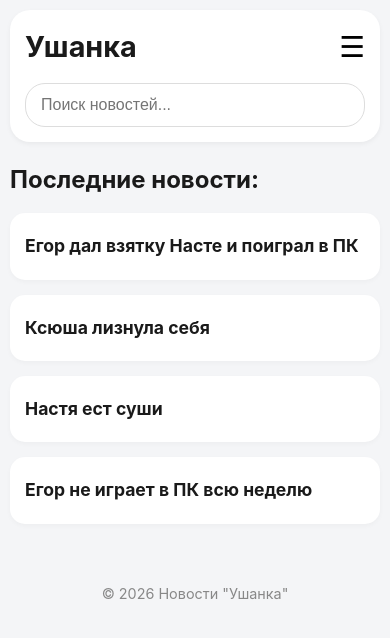
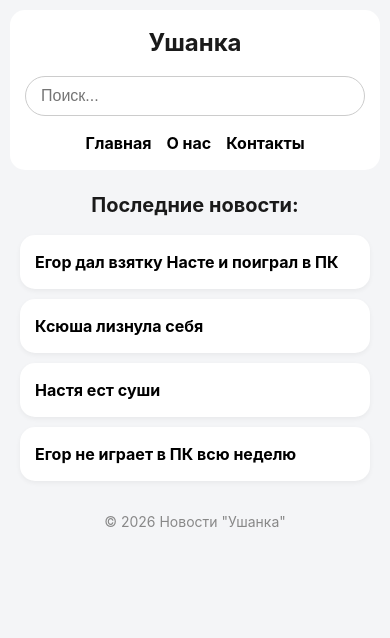
Before and after one commit to Trastoster/ushanka-newss, a plain HTML site: page index.html in a window 390 px wide. Drawn offline with Linux system fonts and the light colour scheme.

Commit message:
Add files via upload

```diff
--- a/index.html
+++ b/index.html
@@ -2,22 +2,16 @@
 <html lang="ru">
 <head>
     <meta charset="UTF-8">
-    <meta name="viewport" content="width=device-width, initial-scale=1.0">
+    <meta name="viewport" content="width=device-width, initial-scale=1.0, maximum-scale=1.0, user-scalable=no">
     <meta name="description" content="Ушанка — новостной сайт">
     <title>Новости Ушанка</title>
     <link rel="stylesheet" href="style.css">
 </head>
 <body>
     <header>
-        <div class="header-top">
-            <h1><b>Ушанка</b></h1>
-            <!-- Кнопка бургер-меню (видна только на телефоне) -->
-            <button class="menu-toggle" id="menuToggle">☰</button>
-        </div>
-
-        <input type="text" id="searchInput" placeholder="Поиск новостей..." class="search-bar">
-
-        <nav id="navMenu">
+        <h1><b>Ушанка</b></h1>
+        <input type="text" id="searchInput" placeholder="Поиск..." class="search-bar">
+        <nav>
             <ul class="menu">
                 <li><a href="index.html"><b>Главная</b></a></li>
                 <li><a href="about.html"><b>О нас</b></a></li>
@@ -36,7 +30,7 @@
             <h2 class="news-item"><a href="newsaegorapc.html">Егор не играет в ПК всю неделю</a></h2>
         </section>
 
-        <p id="noResults" style="display: none; text-align: center; color: #888;">По вашему запросу ничего не найдено.</p>
+        <p id="noResults" style="display: none; text-align: center; color: #888;">Ничего не найдено.</p>
     </main>
 
     <footer>
@@ -44,7 +38,6 @@
     </footer>
 
     <script>
-        // Скрипт поиска
         document.getElementById('searchInput').addEventListener('input', function(e) {
             let searchText = e.target.value.toLowerCase().trim();
             let newsItems = document.querySelectorAll('.news-item');
@@ -67,14 +60,6 @@
                 noResultsMsg.style.display = 'none';
             }
         });
-
-        // Скрипт для бургер-меню
-        const menuToggle = document.getElementById('menuToggle');
-        const navMenu = document.getElementById('navMenu');
-
-        menuToggle.addEventListener('click', function() {
-            navMenu.classList.toggle('active');
-        });
     </script>
 </body>
 </html>
--- a/style.css
+++ b/style.css
@@ -1,223 +1,133 @@
-/* --- СБРОС И БАЗОВЫЕ СТИЛИ --- */
+/* Сброс, чтобы ничего не вылезало за экран */
 * {
-    box-sizing: border-box; /* Важно: padding не увеличивает ширину элементов */
+    box-sizing: border-box;
+    margin: 0;
+    padding: 0;
 }
 
 body {
     background: #F4F5F7;
-    font-family: -apple-system, BlinkMacSystemFont, "Segoe UI", Roboto, Helvetica, Arial, sans-serif;
-    margin: 0;
-    padding: 0;
+    font-family: -apple-system, BlinkMacSystemFont, "Segoe UI", Roboto, Arial, sans-serif;
+    color: #1a1a1a;
     line-height: 1.5;
-    color: #1a1a1a;
 }
 
 a {
     text-decoration: none;
-    color: inherit;
+    color: black;
 }
 
-/* --- ШАПКА --- */
+/* Шапка сайта */
 header {
     background: #FFFFFF;
-    margin: 15px 20px;
-    border-radius: 20px;
-    padding: 15px 20px;
+    margin: 10px;
+    padding: 15px;
+    border-radius: 15px;
     display: flex;
+    flex-wrap: wrap; /* Позволяет элементам переноситься на новую строку */
     align-items: center;
     justify-content: space-between;
-    flex-wrap: wrap;
-    box-shadow: 0 2px 5px rgba(0,0,0,0.05); /* Легкая тень для объема */
-}
-
-.header-top {
-    display: flex;
-    align-items: center;
-    justify-content: space-between;
-    width: 100%;
+    gap: 15px;
 }
 
 header h1 {
+    font-size: 24px;
     margin: 0;
-    font-size: 1.8rem;
+}
+
+.search-bar {
+    padding: 10px 15px;
+    border-radius: 20px;
+    border: 1px solid #ccc;
+    outline: none;
+    font-size: 16px;
+    flex-grow: 1; /* Поиск занимает свободное место */
+    max-width: 300px;
 }
 
 .menu {
     display: flex;
     gap: 20px;
     list-style: none;
-    margin: 0;
-    padding: 0;
-    font-size: 1.1rem;
+    font-size: 18px;
+    flex-wrap: wrap;
 }
 
-.menu a {
-    font-weight: 500;
-    transition: color 0.2s;
-}
-
-.menu a:hover {
-    color: #666;
-}
-
-.search-bar {
-    padding: 10px 15px;
-    border-radius: 20px;
-    border: 1px solid #ddd;
-    outline: none;
-    font-size: 1rem;
-    margin-left: 20px;
-    width: 250px;
-    transition: border-color 0.2s;
-}
-
-.search-bar:focus {
-    border-color: #888;
-}
-
-.menu-toggle {
-    display: none; /* Скрыта на десктопе */
-    background: none;
-    border: none;
-    font-size: 1.8rem;
-    cursor: pointer;
-    padding: 0;
-}
-
-/* --- ОСНОВНОЙ КОНТЕНТ --- */
+/* Основной контент */
 .container {
     max-width: 800px;
     margin: 0 auto;
-    padding: 0 20px;
+    padding: 0 10px;
 }
 
 .lastnews {
-    margin: 30px 0 20px 0;
-    font-size: 1.8rem;
+    margin: 20px 0 15px 10px;
+    font-size: 24px;
 }
 
 .news-item {
-    margin: 15px 0;
+    margin: 10px;
 }
 
 .news-item a {
     display: block;
-    padding: 25px 20px;
+    padding: 20px 15px;
     background: #FFFFFF;
-    border-radius: 20px;
-    font-size: 1.2rem;
-    font-weight: bold;
-    box-shadow: 0 2px 5px rgba(0,0,0,0.03);
-    transition: transform 0.2s, box-shadow 0.2s;
-}
-
-.news-item a:hover {
-    transform: translateY(-2px);
-    box-shadow: 0 5px 15px rgba(0,0,0,0.08);
+    border-radius: 15px;
+    font-size: 18px;
+    box-shadow: 0 2px 5px rgba(0,0,0,0.05);
 }
 
 .text-box {
-    padding: 25px 20px;
+    padding: 20px 15px;
     background: #FFFFFF;
-    margin: 15px 0;
-    border-radius: 20px;
-    font-size: 1.1rem;
-    box-shadow: 0 2px 5px rgba(0,0,0,0.03);
+    margin: 10px;
+    border-radius: 15px;
+    font-size: 18px;
 }
 
 footer {
     text-align: center;
-    padding: 30px 20px;
+    padding: 20px;
     color: #888;
-    font-size: 0.9rem;
+    font-size: 14px;
 }
 
-
 /* =========================================
-   МОБИЛЬНАЯ ОПТИМИЗАЦИЯ (Экраны до 768px)
+   МОБИЛЬНАЯ ВЕРСИЯ (Экраны до 768px)
    ========================================= */
 @media (max-width: 768px) {
-
-    /* Шапка */
     header {
-        margin: 10px;
-        padding: 15px;
-        flex-direction: column;
-        align-items: stretch;
-        gap: 15px;
+        flex-direction: column; /* Все элементы шапки встают в столбик */
+        align-items: center;
+        text-align: center;
     }
 
-    /* Логотип и бургер в одну строку */
-    .header-top {
-        display: flex;
-        justify-content: space-between;
-        align-items: center;
-    }
-
-    .menu-toggle {
-        display: block; /* Показываем бургер */
-    }
-
-    /* Скрываем меню по умолчанию на телефоне */
-    #navMenu {
-        display: none;
+    .search-bar {
         width: 100%;
-        background: #f9f9f9;
-        border-radius: 15px;
-        padding: 10px;
-    }
-
-    /* Класс active будет добавляться через JS для показа меню */
-    #navMenu.active {
-        display: block;
+        max-width: 100%;
     }
 
     .menu {
-        flex-direction: column; /* Пункты меню в столбик */
-        gap: 10px;
-        align-items: center;
-        font-size: 1.2rem;
-    }
-
-    .menu li {
-        width: 100%;
-        text-align: center;
-        padding: 10px 0;
-        border-bottom: 1px solid #eee;
-    }
-
-    .menu li:last-child {
-        border-bottom: none;
-    }
-
-    /* Поиск на всю ширину */
-    .search-bar {
-        width: 100%;
-        margin-left: 0;
-        padding: 12px 15px; /* Удобнее нажимать пальцем */
-    }
-
-    /* Контент */
-    .container {
-        padding: 0 10px;
+        justify-content: center;
+        gap: 15px;
+        font-size: 16px;
+        padding: 0;
     }
 
     .lastnews {
-        font-size: 1.5rem;
-        margin: 20px 0 10px 0;
+        font-size: 20px;
+        text-align: center;
+        margin-left: 0;
     }
 
-    /* Карточки новостей */
     .news-item a {
-        font-size: 1.1rem;
-        padding: 20px 15px;
-        border-radius: 15px;
+        font-size: 16px;
+        padding: 15px;
     }
 
-    /* Текст в статьях */
     .text-box {
-        font-size: 1.05rem;
-        padding: 20px 15px;
-        border-radius: 15px;
+        font-size: 16px;
+        padding: 15px;
     }
 }
```
